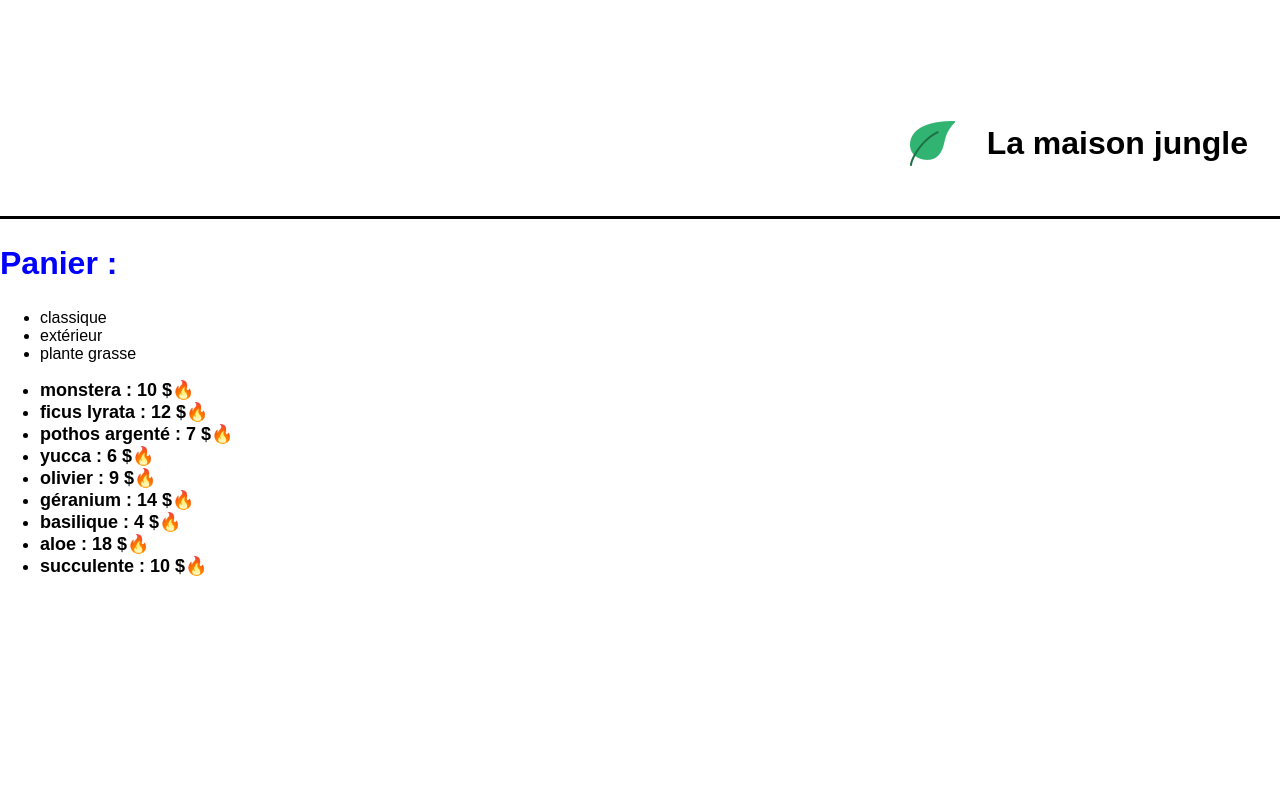
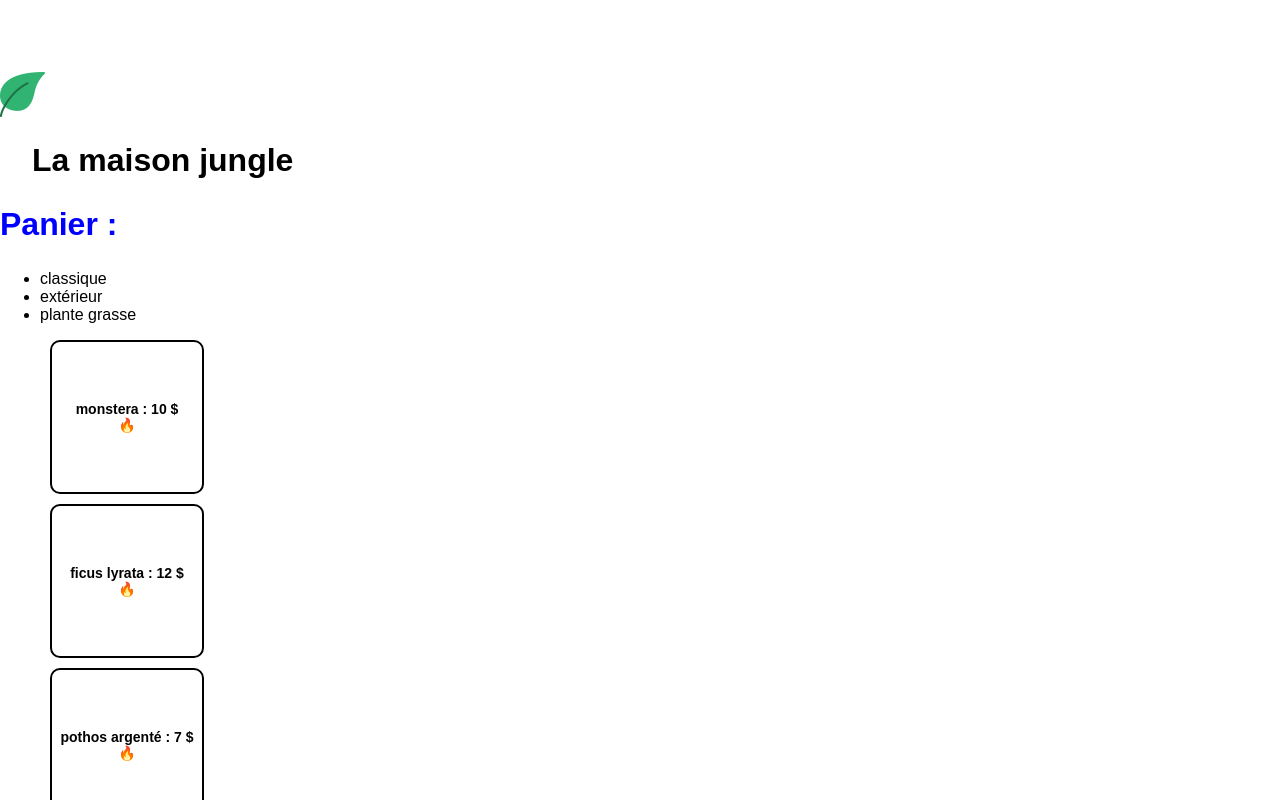
Before and after one commit to Junelight-07/LaMaisonJungle, a React (Create React App) app: page / in a window 1280 px wide. Shown: the top 800 px of the page. Built offline with nearby package versions, Linux system fonts and the light colour scheme.

Commit message:
rien de spécial

```diff
--- a/src/sass/pages/_index.scss
+++ b/src/sass/pages/_index.scss
@@ -1,10 +1,16 @@
-.lmj-banner {
+header {
    color: black;
    text-align: right;
    padding: 32px;
    border-bottom: solid 3px black;
    display: flex;
    justify-content: flex-end;
+   align-items: flex-end;
+   flex-direction: column;
+}
+
+.lmj-titrePage {
+   display: flex;
    align-items: center;
 }
 
@@ -17,12 +23,69 @@
    width: 45px;
 }
 
+.contenuPage {
+   display: flex;
+   flex-direction: column;
+   align-items: center;
+}
+
 .panier {
+   display: flex;
    color: blue;
    font-size: xx-large;
 }
 
+.cat-list {
+   list-style-type: disclosure-open;
+}
+
+.plant-list {
+   list-style-type: none;
+   padding: 32px;
+   display: flex;
+   flex-wrap: wrap;
+   max-width: 696px;
+}
+
 .listeElement {
-   font-size: 18px;
+   display: flex;
+   flex-direction: column;
+   align-items: center;
+   justify-content: center;
+   text-align: center;
+   position: relative;
+   height: 150px;
+   width: 150px;
+   margin: 10px;
+   border: solid 2px black;
+   border-radius: 10px;
+   font-size: 14px;
    font-weight: bold;
 }
+
+.lmj-sales {
+   position: absolute;
+   right: 3px;
+   left: 3px;
+   bottom: 10px;
+   font-weight: 500;
+   color: white;
+   padding: 5px 5px;
+   background-color: #31b572;
+   border-radius: 100px;
+}
+
+.lmj-plant-item-cover {
+   height: 220px;
+   width: 220px;
+   border-radius: 20px;
+}
+
+.lmj-plant-item {
+   margin: 10px;
+   display: flex;
+   align-items: flex-start;
+   justify-content: center;
+   flex-direction: column;
+   text-transform: capitalize;
+}
--- a/src/style.css
+++ b/src/style.css
@@ -7,13 +7,19 @@ body {
   font-family: "Poppins", sans-serif;
 }
 
-.lmj-banner {
+header {
   color: black;
   text-align: right;
   padding: 32px;
   border-bottom: solid 3px black;
   display: flex;
   justify-content: flex-end;
+  align-items: flex-end;
+  flex-direction: column;
+}
+
+.lmj-titrePage {
+  display: flex;
   align-items: center;
 }
 
@@ -26,14 +32,71 @@ body {
   width: 45px;
 }
 
+.contenuPage {
+  display: flex;
+  flex-direction: column;
+  align-items: center;
+}
+
 .panier {
+  display: flex;
   color: blue;
   font-size: xx-large;
 }
 
+.cat-list {
+  list-style-type: disclosure-open;
+}
+
+.plant-list {
+  list-style-type: none;
+  padding: 32px;
+  display: flex;
+  flex-wrap: wrap;
+  max-width: 696px;
+}
+
 .listeElement {
-  font-size: 18px;
+  display: flex;
+  flex-direction: column;
+  align-items: center;
+  justify-content: center;
+  text-align: center;
+  position: relative;
+  height: 150px;
+  width: 150px;
+  margin: 10px;
+  border: solid 2px black;
+  border-radius: 10px;
+  font-size: 14px;
   font-weight: bold;
 }
 
+.lmj-sales {
+  position: absolute;
+  right: 3px;
+  left: 3px;
+  bottom: 10px;
+  font-weight: 500;
+  color: white;
+  padding: 5px 5px;
+  background-color: #31b572;
+  border-radius: 100px;
+}
+
+.lmj-plant-item-cover {
+  height: 220px;
+  width: 220px;
+  border-radius: 20px;
+}
+
+.lmj-plant-item {
+  margin: 10px;
+  display: flex;
+  align-items: flex-start;
+  justify-content: center;
+  flex-direction: column;
+  text-transform: capitalize;
+}
+
 /*# sourceMappingURL=style.css.map */
```
Also changed, not shown: 1 other file (tests, documents, lock files or other folders).
